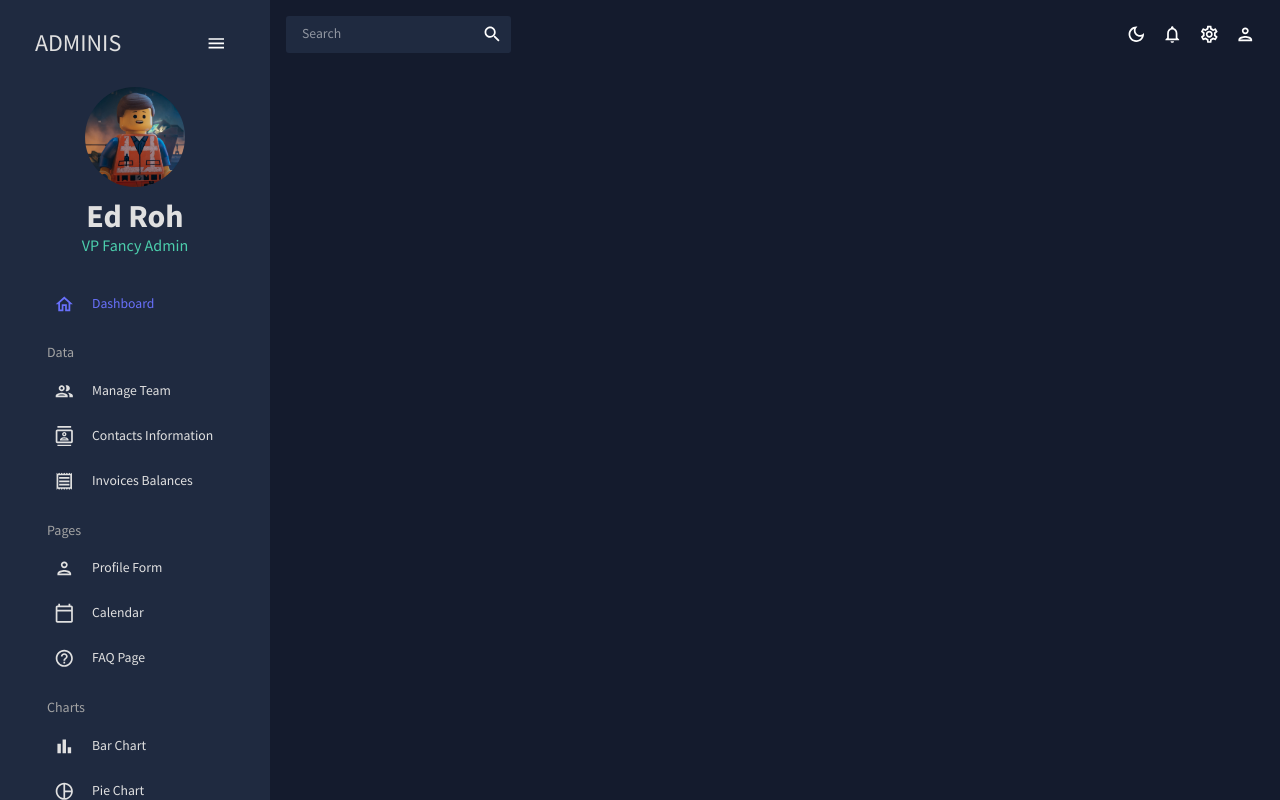
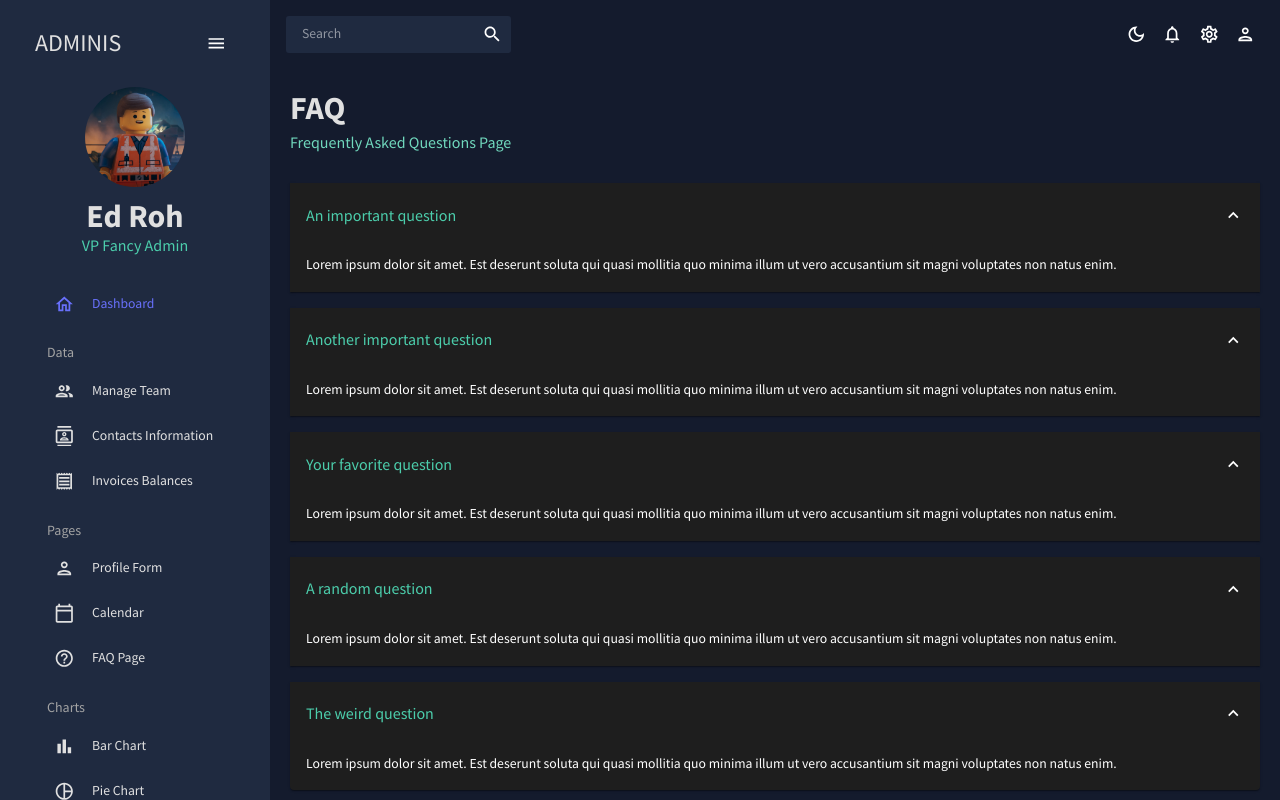
Before and after one commit to aaparcedo/dashboard, a React (Create React App) app: page /faq in a window 1280 px wide. Built offline with nearby package versions, Linux system fonts and the light colour scheme; a web font is replaced by a local one.

Commit message:
Add FAQ Page

```diff
--- a/package.json
+++ b/package.json
@@ -25,11 +25,7 @@
     "react-dom": "^18.2.0",
     "react-pro-sidebar": "^0.7.1",
     "react-router-dom": "^6.5.0",
-<<<<<<< HEAD
-    "react-scripts": "5.0.1",
-=======
     "react-scripts": "^5.0.1",
->>>>>>> d6a5a4eb3315df09442037d7ee2f54fe41afba49
     "web-vitals": "^2.1.4",
     "yup": "^0.32.11"
   },
--- a/src/App.js
+++ b/src/App.js
@@ -6,12 +6,12 @@ import Sidebar from "./scenes/global/Sidebar";
 import Dashboard from "./scenes/dashboard";
 import Team from "./scenes/team";
 import Invoices from "./scenes/invoices";
-import Contacts from "./scenes/Contacts";
+import Contacts from "./scenes/contacts";
 // import Bar from "./scenes/bar";
 import Form from "./scenes/form";
 // import Line from "./scenes/line";
 // import Pie from "./scenes/pie";
-// import FAQ from "./scenes/faq";
+import FAQ from "./scenes/faq";
 // import Geography from "./scenes/geography";
 
 function App() {
@@ -30,11 +30,11 @@ function App() {
               <Route path="/team" element={<Team />} />
               <Route path="/contacts" element={<Contacts />} />
               <Route path="/invoices" element={<Invoices />} />
-              {/* <Route path="/form" element={<Form />} /> */}
+              <Route path="/form" element={<Form />} />
               {/* <Route path="/bar" element={<Bar />} /> */}
               {/* <Route path="/pie" element={<Pie />} /> */}
               {/* <Route path="/line" element={<Line />} /> */}
-              {/* <Route path="/faq" element={<FAQ />} /> */}
+              <Route path="/faq" element={<FAQ />} />
               {/* <Route path="/geography" element={<Geography />} /> */}
               {/* <Route path="/calendar" element={<Calendar />} /> */}
             </Routes>
--- /dev/null
+++ b/src/scenes/faq/index.jsx
@@ -0,0 +1,92 @@
+import { Box, useTheme } from "@mui/material";
+import Header from "../../components/Header";
+import Accordion from "@mui/material/Accordion";
+import AccordionSummary from "@mui/material/AccordionSummary";
+import AccordionDetails from "@mui/material/AccordionDetails";
+import Typography from "@mui/material/Typography";
+import ExpandMoreIcon from "@mui/icons-material/ExpandMore";
+import { tokens } from "../../theme";
+
+const FAQ = () => {
+    const theme = useTheme();
+    const colors = tokens(theme.palette.mode);
+
+    return (
+        <Box m="20px">
+                <Header title="FAQ" subtitle="Frequently Asked Questions Page" />
+
+                <Accordion defaultExpanded >
+                    <AccordionSummary expandIcon={<ExpandMoreIcon />}>
+                        <Typography color={colors.greenAccent[500]} variant="h5">
+                            An important question
+                        </Typography>
+                    </AccordionSummary>
+                    <AccordionDetails>
+                        <Typography>
+                        Lorem ipsum dolor sit amet. Est deserunt soluta qui quasi mollitia
+                        quo minima illum ut vero accusantium sit magni voluptates non natus enim.
+                        </Typography>
+                    </AccordionDetails>
+                </Accordion>
+
+                <Accordion defaultExpanded >
+                    <AccordionSummary expandIcon={<ExpandMoreIcon />}>
+                        <Typography color={colors.greenAccent[500]} variant="h5">
+                            Another important question
+                        </Typography>
+                    </AccordionSummary>
+                    <AccordionDetails>
+                        <Typography>
+                        Lorem ipsum dolor sit amet. Est deserunt soluta qui quasi mollitia
+                        quo minima illum ut vero accusantium sit magni voluptates non natus enim.
+                        </Typography>
+                    </AccordionDetails>
+                </Accordion>
+
+                <Accordion defaultExpanded >
+                    <AccordionSummary expandIcon={<ExpandMoreIcon />}>
+                        <Typography color={colors.greenAccent[500]} variant="h5">
+                            Your favorite question
+                        </Typography>
+                    </AccordionSummary>
+                    <AccordionDetails>
+                        <Typography>
+                        Lorem ipsum dolor sit amet. Est deserunt soluta qui quasi mollitia
+                        quo minima illum ut vero accusantium sit magni voluptates non natus enim.
+                        </Typography>
+                    </AccordionDetails>
+                </Accordion >
+
+                <Accordion defaultExpanded >
+                    <AccordionSummary expandIcon={<ExpandMoreIcon />}>
+                        <Typography color={colors.greenAccent[500]} variant="h5">
+                            A random question
+                        </Typography>
+                    </AccordionSummary>
+                    <AccordionDetails>
+                        <Typography>
+                        Lorem ipsum dolor sit amet. Est deserunt soluta qui quasi mollitia
+                        quo minima illum ut vero accusantium sit magni voluptates non natus enim.
+                        </Typography>
+                    </AccordionDetails>
+                </Accordion>
+
+                <Accordion defaultExpanded>
+                    <AccordionSummary expandIcon={<ExpandMoreIcon />}>
+                        <Typography color={colors.greenAccent[500]} variant="h5">
+                            The weird question
+                        </Typography>
+                    </AccordionSummary>
+                    <AccordionDetails>
+                        <Typography>
+                        Lorem ipsum dolor sit amet. Est deserunt soluta qui quasi mollitia
+                        quo minima illum ut vero accusantium sit magni voluptates non natus enim.
+                        </Typography>
+                    </AccordionDetails>
+                </Accordion >
+
+    </Box>
+    );
+};
+
+export default FAQ;
```
